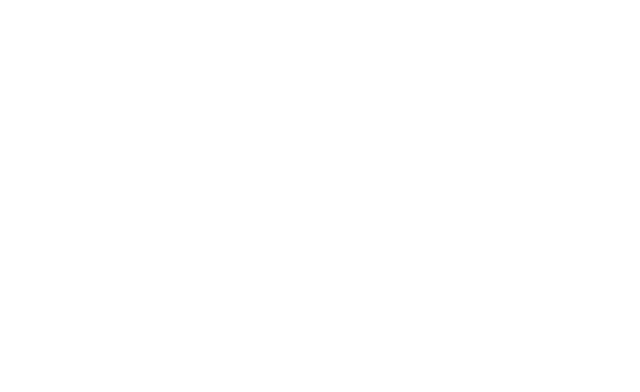
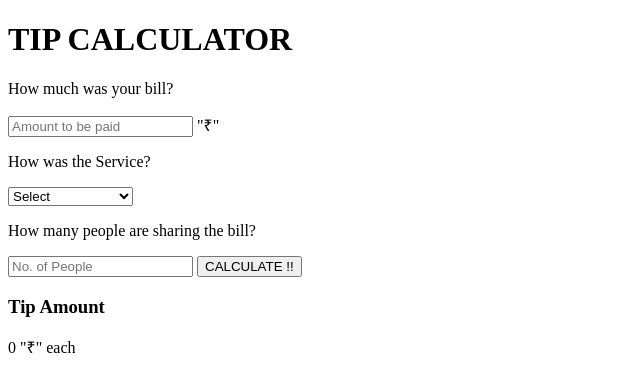
Before and after one commit to AvishekVerma/Tip_Calculator, a plain HTML site: page index.html in a window 1280 px wide. Shown: the whole page, without its empty margins (0-640 px from the left). Drawn offline with Linux system fonts and the light colour scheme.

Commit message:
Page Basic structure created

```diff
--- a/index.html
+++ b/index.html
@@ -4,9 +4,34 @@
     <meta charset="UTF-8">
     <meta http-equiv="X-UA-Compatible" content="IE=edge">
     <meta name="viewport" content="width=device-width, initial-scale=1.0">
+    <link rel="stylesheet" href="style.css">
     <title>Avi_Tip_Calculator</title>
+
 </head>
 <body>
-
+    <div class="div_container">
+        <h1>TIP CALCULATOR</h1>
+        <div class="container">
+            <p>How much was your bill?</p>
+            <input type="text" id="amount" placeholder="Amount to be paid"/> "₹"
+            <p>How was the Service?</p>
+            <select id="service">
+                <option selected hidden disabled >Select </option>
+                <option value="0.30">30%-Outstanding</option>
+                <option value="0.20">20%-Better</option>
+                <option value="0.10">10%-Good</option>
+                <option value="0.00">00%-Poor</option>
+            </select>
+            <p>How many people are sharing the bill?</p>
+            <input type="text" id="people" placeholder="No. of People"/>
+            <button id="calculate">CALCULATE !!</button>
+        </div>
+        <div class="tip">
+            <h3>Tip Amount</h3>
+            <span id="total">0</span> "₹"
+            <span id="each">each</span>
+        </div>
+    </div>
+    <script type="text/javascript" src="script.js"></script>
 </body>
 </html>
```
Also changed, not shown: script.js (added), style.css (added).
